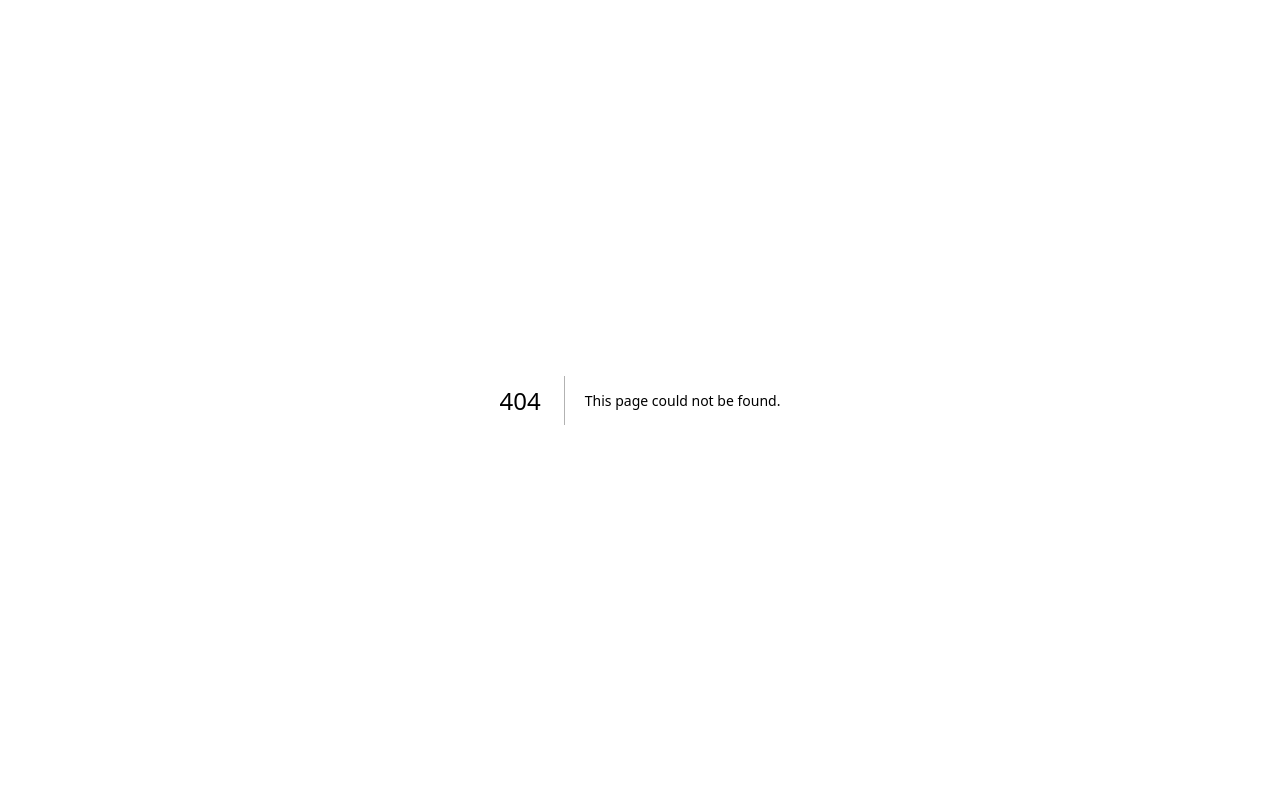
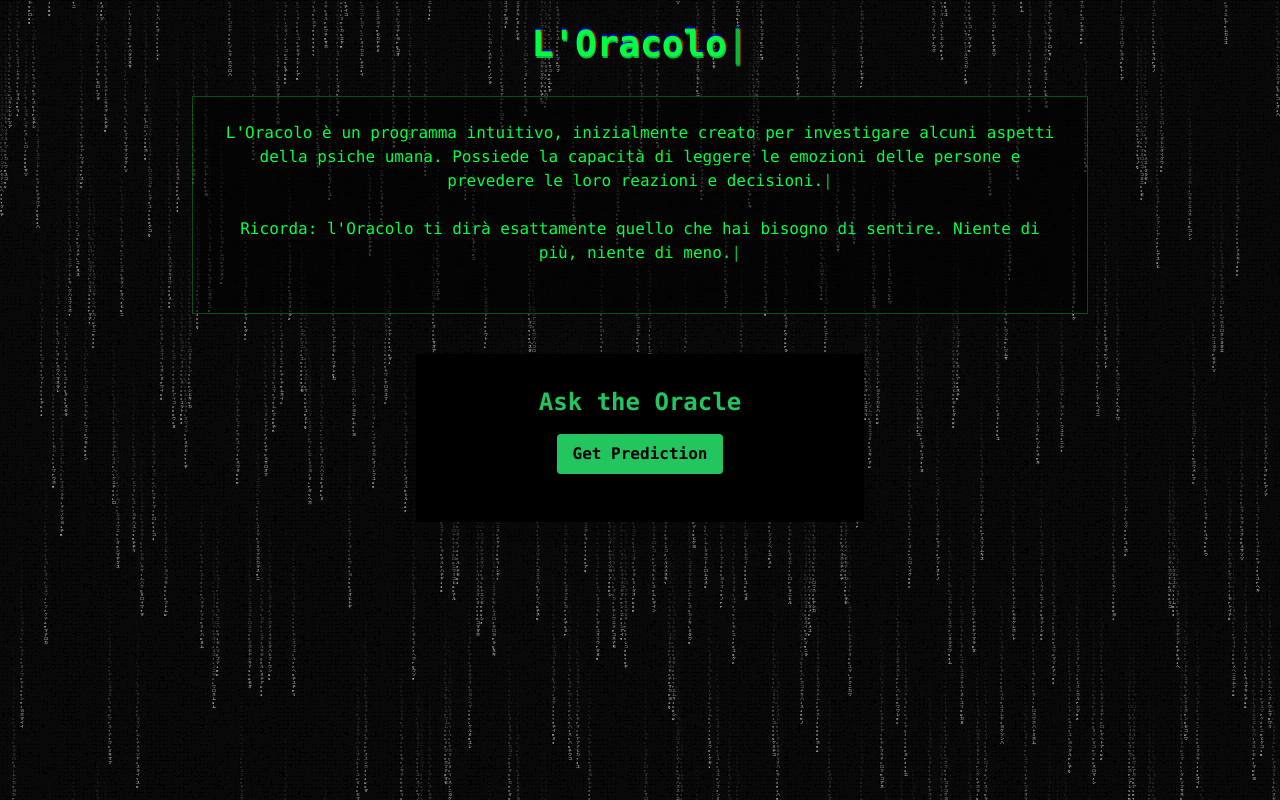
Before and after one commit to luca-di-leo/Matrix, a Next.js app: page /oracle in a window 1280 px wide. Before the commit this address had no page. Built offline with nearby package versions, Linux system fonts and the light colour scheme.

Commit message:
feat: create Oracle

```diff
--- /dev/null
+++ b/app/(user)/oracle/page.tsx
@@ -0,0 +1,50 @@
+'use client'
+import Oracle from '@atoms/Oracle';
+import DigitalRain from '@molecules/DigitalRain';
+import TypewriterEffect from '@molecules/TypewriterEffect';
+import React from 'react';
+
+const OraclePage: React.FC = () => {
+    return (
+<div className="min-h-screen bg-black text-[#00FF41] font-mono overflow-hidden relative p-6">
+    <DigitalRain
+    fontSize={4}
+    color="#FFFFFF"
+    speed={1}
+    />
+
+      <div className="max-w-4xl mx-auto relative">
+
+
+        <div className={`transition-opacity duration-1000 ${true ? "opacity-100" : "opacity-0"}`}>
+
+          <h1 className="text-4xl font-bold mb-8 glitch-text text-center">
+            <TypewriterEffect text="L'Oracolo" delay={50} />
+          </h1>
+
+          <div className="border border-[#00FF41]/30 bg-black/50 p-6 mb-8">
+            <p className="mb-6 text-center">
+              <TypewriterEffect
+                text="L'Oracolo è un programma intuitivo, inizialmente creato per investigare alcuni aspetti della psiche umana. Possiede la capacità di leggere le emozioni delle persone e prevedere le loro reazioni e decisioni."
+                delay={20}
+              />
+            </p>
+            <p className="mb-6 text-center">
+              <TypewriterEffect
+                text="Ricorda: l'Oracolo ti dirà esattamente quello che hai bisogno di sentire. Niente di più, niente di meno."
+                delay={20}
+                startDelay={2000}
+              />
+            </p>
+          </div>
+
+          <Oracle />
+
+
+        </div>
+      </div>
+    </div>
+  )
+}
+
+export default OraclePage;
--- a/app/components/atoms/Oracle/index.tsx
+++ b/app/components/atoms/Oracle/index.tsx
@@ -1,3 +1,4 @@
+"use client";
 import { useState } from "react";
 
 const Oracle = () => {
```
